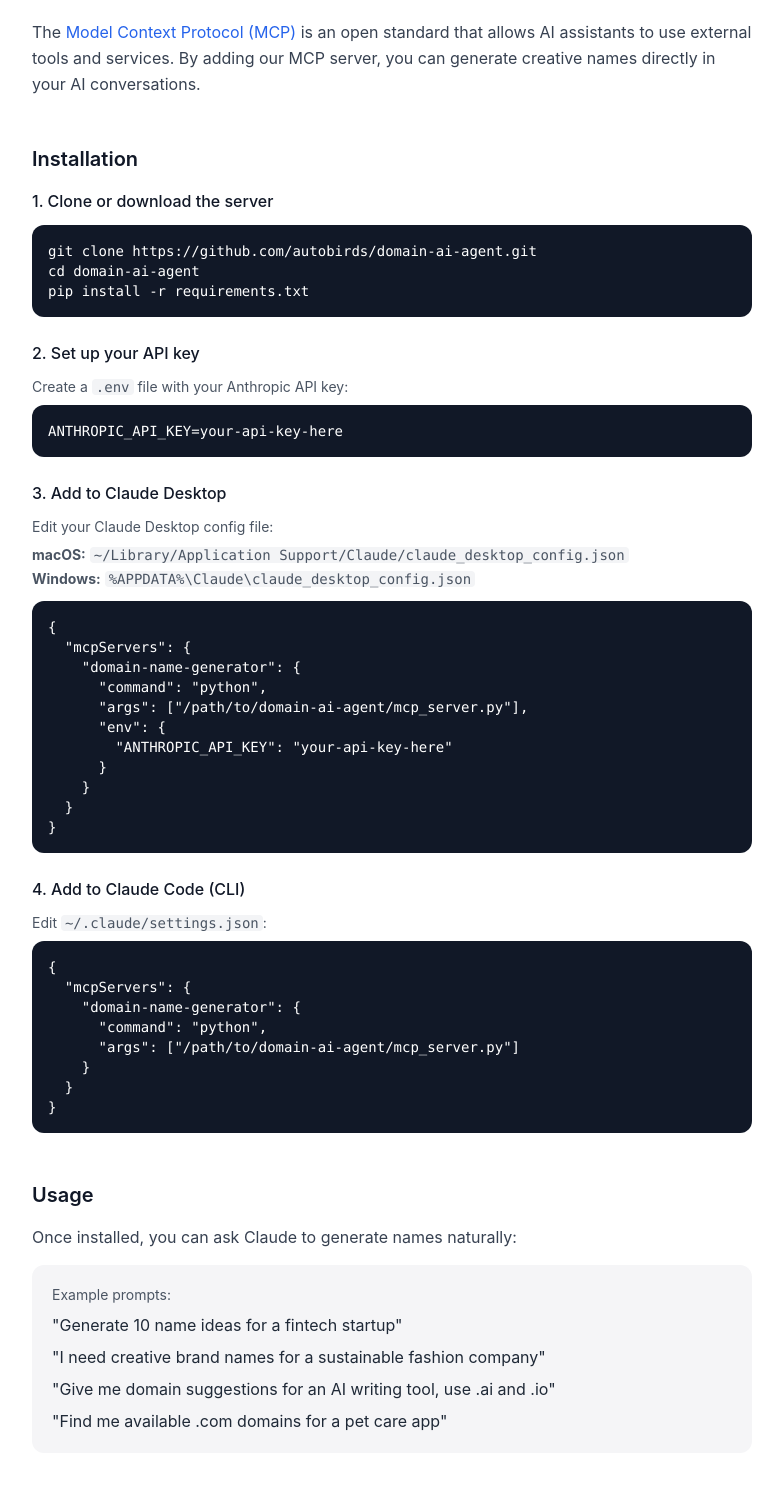
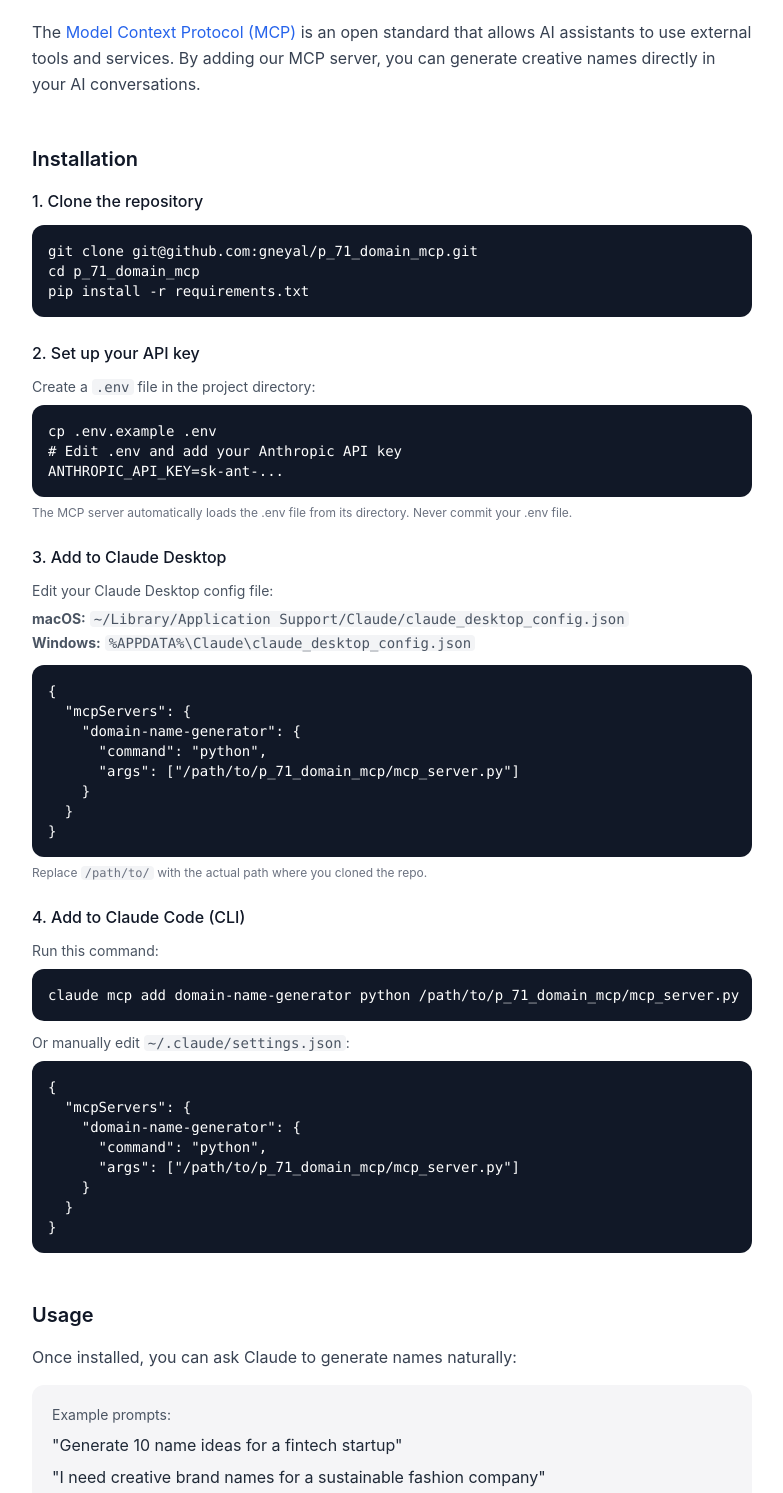
Before and after one commit to gneyal/p_71_domain_mcp, a FastAPI app: page /mcp in a window 1280 px wide. Shown: the part 252-1745 px from the top of the page, without its empty margins (248-1031 px from the left). Run offline with FastAPI, Linux system fonts and the light colour scheme; some libraries are stand-ins or nearby versions.

Commit message:
Update MCP installation instructions
- Remove secrets from config examples
- Add .env.example with placeholder keys
- Update repo URL to gneyal/p_71_domain_mcp
- Add claude mcp add command for CLI setup

Co-Authored-By: Claude Opus 4.5 <noreply@anthropic.com>

```diff
--- a/templates/mcp.html
+++ b/templates/mcp.html
@@ -48,20 +48,23 @@
 
             <div class="space-y-6">
                 <div>
-                    <h3 class="font-medium text-gray-900 mb-3">1. Clone or download the server</h3>
+                    <h3 class="font-medium text-gray-900 mb-3">1. Clone the repository</h3>
                     <div class="bg-gray-900 text-white rounded-xl p-4 font-mono text-sm overflow-x-auto">
-<pre>git clone https://github.com/autobirds/domain-ai-agent.git
-cd domain-ai-agent
+<pre>git clone git@github.com:gneyal/p_71_domain_mcp.git
+cd p_71_domain_mcp
 pip install -r requirements.txt</pre>
                     </div>
                 </div>
 
                 <div>
                     <h3 class="font-medium text-gray-900 mb-3">2. Set up your API key</h3>
-                    <p class="text-gray-600 text-sm mb-2">Create a <code class="bg-gray-100 px-1 rounded">.env</code> file with your Anthropic API key:</p>
+                    <p class="text-gray-600 text-sm mb-2">Create a <code class="bg-gray-100 px-1 rounded">.env</code> file in the project directory:</p>
                     <div class="bg-gray-900 text-white rounded-xl p-4 font-mono text-sm overflow-x-auto">
-<pre>ANTHROPIC_API_KEY=your-api-key-here</pre>
+<pre>cp .env.example .env
+# Edit .env and add your Anthropic API key
+ANTHROPIC_API_KEY=sk-ant-...</pre>
                     </div>
+                    <p class="text-gray-500 text-xs mt-2">The MCP server automatically loads the .env file from its directory. Never commit your .env file.</p>
                 </div>
 
                 <div>
@@ -76,25 +79,27 @@ pip install -r requirements.txt</pre>
   "mcpServers": {
     "domain-name-generator": {
       "command": "python",
-      "args": ["/path/to/domain-ai-agent/mcp_server.py"],
-      "env": {
-        "ANTHROPIC_API_KEY": "your-api-key-here"
-      }
+      "args": ["/path/to/p_71_domain_mcp/mcp_server.py"]
     }
   }
 }</pre>
                     </div>
+                    <p class="text-gray-500 text-xs mt-2">Replace <code class="bg-gray-100 px-1 rounded">/path/to/</code> with the actual path where you cloned the repo.</p>
                 </div>
 
                 <div>
                     <h3 class="font-medium text-gray-900 mb-3">4. Add to Claude Code (CLI)</h3>
-                    <p class="text-gray-600 text-sm mb-2">Edit <code class="bg-gray-100 px-1 rounded">~/.claude/settings.json</code>:</p>
+                    <p class="text-gray-600 text-sm mb-2">Run this command:</p>
+                    <div class="bg-gray-900 text-white rounded-xl p-4 font-mono text-sm overflow-x-auto">
+<pre>claude mcp add domain-name-generator python /path/to/p_71_domain_mcp/mcp_server.py</pre>
+                    </div>
+                    <p class="text-gray-600 text-sm mt-3 mb-2">Or manually edit <code class="bg-gray-100 px-1 rounded">~/.claude/settings.json</code>:</p>
                     <div class="bg-gray-900 text-white rounded-xl p-4 font-mono text-sm overflow-x-auto">
 <pre>{
   "mcpServers": {
     "domain-name-generator": {
       "command": "python",
-      "args": ["/path/to/domain-ai-agent/mcp_server.py"]
+      "args": ["/path/to/p_71_domain_mcp/mcp_server.py"]
     }
   }
 }</pre>
```
Also changed, not shown: 1 other file.
